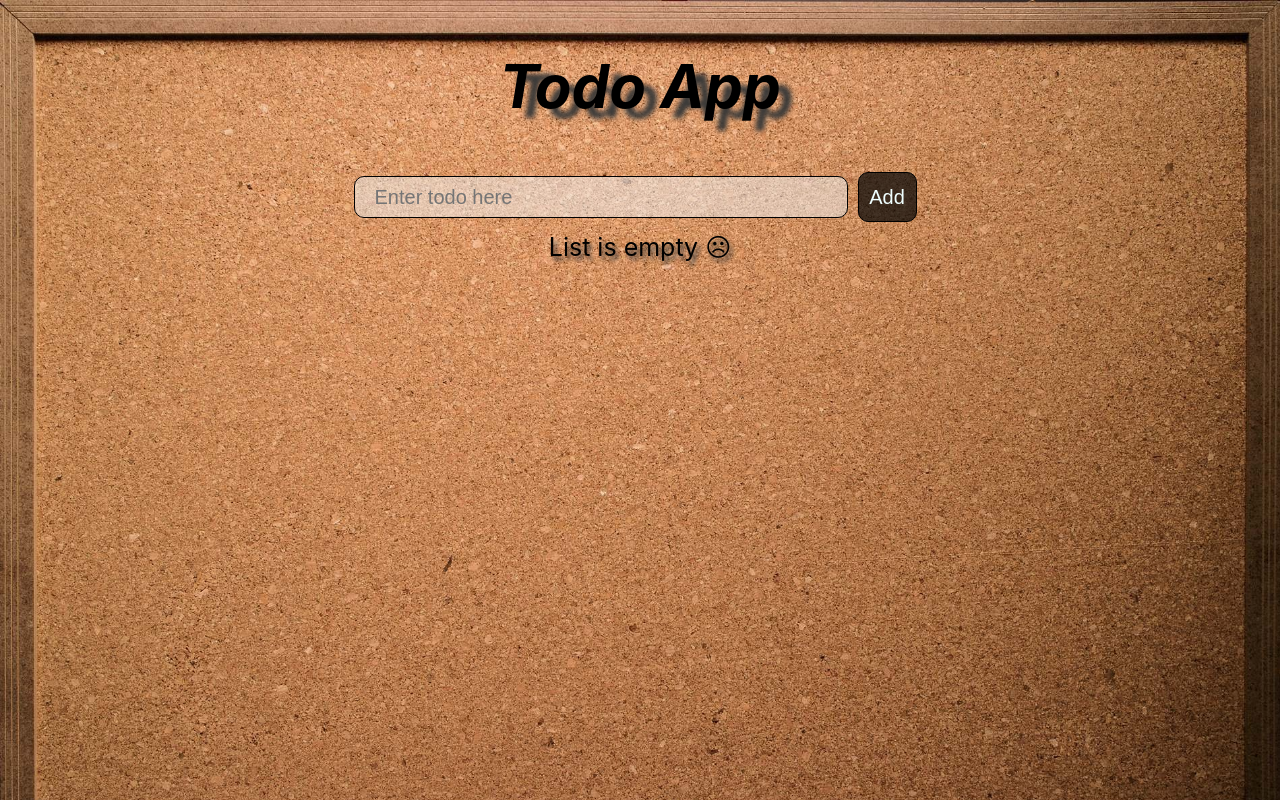
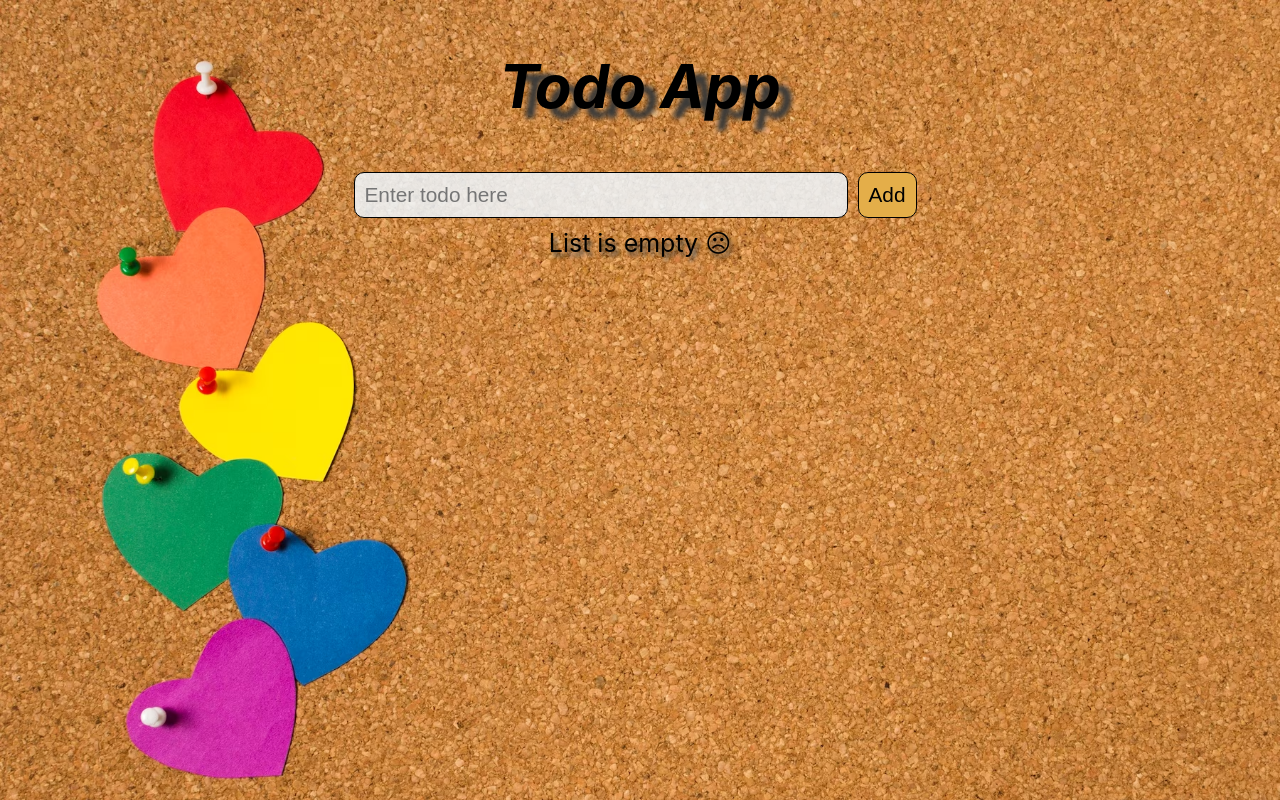
Before and after one commit to ElsaChern/todo_app, a React (Create React App) app: page / in a window 1280 px wide. Built offline with nearby package versions, Linux system fonts and the light colour scheme.

Commit message:
2nd refactoring

```diff
--- a/src/App.css
+++ b/src/App.css
@@ -9,3 +9,9 @@
   font-style: oblique;
   text-shadow: 13px 10px 5px #393938;
 }
+
+.BottomText {
+  margin-top: 15px;
+  font-size: 25px;
+  text-shadow: 3px 4px 4px #393938;
+}
--- a/src/App.js
+++ b/src/App.jsx
@@ -59,9 +59,8 @@ const App = () => {
         toggleTodo={toggleTodoHendler}
       />
       {completedTodos > 0 && (
-        <p>{`You have completed ${completedTodos} ${
-          completedTodos > 1 ? "todos" : "todo"
-        }`}</p>
+        <p className="BottomText">{`You have completed ${completedTodos} ${completedTodos > 1 ? "todos" : "todo"
+          }`}</p>
       )}
     </div>
   );
--- a/src/components/Todos/TodoForm.js
+++ b/src/components/Todos/TodoForm.jsx
@@ -14,7 +14,7 @@ const TodoForm = ({ addTodo }) => {
   return (
     <div className={style.formWrapper}>
       <form onSubmit={onSubmitHendler}>
-        <input
+        <input className={style.formInput}
           type="text"
           placeholder="Enter todo here"
           value={text}
--- a/src/components/Todos/TodoForm.module.css
+++ b/src/components/Todos/TodoForm.module.css
@@ -2,29 +2,17 @@
     margin-top: 40px;
 }
 
-.formWrapper input {
-    height: 40px;
-    padding-left: 20px;
+.formInput {
+    height: 40%;
+    padding: 10px;
     width: 40%;
-    background-color: rgba(240, 248, 255, 0.47);
+    font-size: 1.3rem;
+    background-color: rgba(240, 248, 255, 0.844);
+    border-radius: 10px 10px;
     border: 1px solid black;
-    border-radius: 10px 10px;
-    font-size: 20px;
+    outline: none;
 }
 
-.formWrapper button {
-    height: 50px;
-    width: 5%;
-    font-size: 20px;
-    padding: 10px;
-    border-radius: 10px 10px;
-    margin: 10px;
-    background-color: rgba(8, 8, 8, 0.726);
-    color: azure;
-    border: 1px solid black;
+.formInput:focus {
+    outline: thick double rgb(3, 3, 3);
 }
-
-.formWrapper button:hover {
-    background-color: rgba(247, 246, 243, 0.537);
-    color: black;
-}
--- a/src/components/UI/Button.module.css
+++ b/src/components/UI/Button.module.css
@@ -1,21 +1,21 @@
 .button {
-    height: 50px;
+    height: 5%;
     width: 5%;
-    font-size: 20px;
+    font-size: 1.3rem;
     padding: 10px;
     border-radius: 10px 10px;
     margin: 10px;
-    background-color: rgba(8, 8, 8, 0.726);
-    color: azure;
+    background-color: rgb(228, 174, 73);
+    color: rgb(0, 0, 0);
     border: 1px solid black;
 }
 
 .button:hover {
-    background-color: rgba(247, 246, 243, 0.537);
-    color: black;
+    background-color: rgb(0, 0, 0);
+    color: rgb(228, 174, 73);
 }
 
 .button:disabled {
-    background-color: rgba(247, 246, 243, 0.537);
-    color: rgba(247, 246, 243, 0.537);
+    background-color: rgba(247, 246, 243, 0.699);
+    color: rgba(118, 118, 116, 0.936);
 }
--- a/src/index.css
+++ b/src/index.css
@@ -11,7 +11,7 @@ body {
   -moz-osx-font-smoothing: grayscale;
   background-image: url('./img/bg.jpeg');
   background-size: 100%;
-  background-repeat: no-repeat;
+  /* background-repeat: no-repeat; */
 
 }
 
```
Also changed, not shown: src/components/Todos/Todo.jsx (renamed from src/components/Todos/Todo.js), src/components/Todos/TodoList.jsx (renamed from src/components/Todos/TodoList.js), src/components/Todos/TodosActions.jsx (renamed from src/components/Todos/TodosActions.js), src/components/UI/Button.jsx (renamed from src/components/UI/Button.js), src/img/bg.jpeg.
